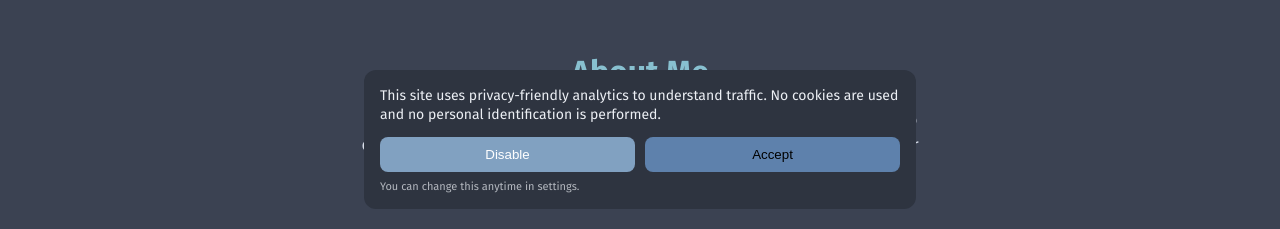
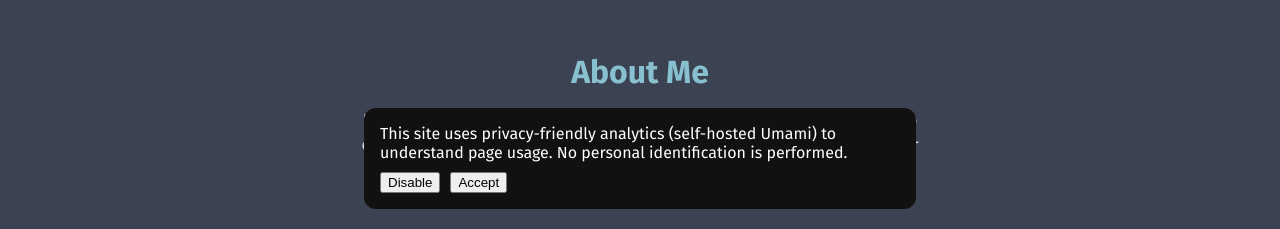
Before and after one commit to Darbyshire64/Portfolio, a React (Vite) app: page / in a window 1280 px wide. Shown: the part 571-800 px from the top of the page. Built offline with nearby package versions, Linux system fonts and the light colour scheme.

Commit message:
Fix CSP issue

```diff
--- a/index.html
+++ b/index.html
@@ -5,15 +5,8 @@
     <link rel="icon" type="image/svg+xml" href="https://e1.darbyshire.tech/portfolio/ld_logo.png" />
     <meta name="viewport" content="width=device-width, initial-scale=1.0" />
     <title>Lawri Darbyshire </title>
-    <script>
-      if (localStorage.getItem("analytics-consent") === "true") {
-        var s = document.createElement("script");
-        s.defer = true;
-        s.src = "https://umami.darbyshire.tech/script.js";
-        s.setAttribute("data-website-id", "e73a97af-c6e6-43b1-9bbf-ac26e8c2a00b");
-       document.head.appendChild(s);
-      }
-</script>
+    <script defer src="https://umami.darbyshire.tech/script.js" data-website-id="e73a97af-c6e6-43b1-9bbf-ac26e8c2a00b" data-auto-track="false"
+></script>
   </head>
   <body>
     <div id="root"></div>
--- a/src/components/ConsentBanner.jsx
+++ b/src/components/ConsentBanner.jsx
@@ -1,70 +1,44 @@
 import { useEffect, useState } from "react";
-
-const STORAGE_KEY = "analytics-consent";
+import { acceptAnalytics, rejectAnalytics, getConsent } from "../lib/analytics";
 
 export default function ConsentBanner() {
   const [visible, setVisible] = useState(false);
-  const [enabled, setEnabled] = useState(false);
 
   useEffect(() => {
-    const saved = localStorage.getItem(STORAGE_KEY);
+    const consent = getConsent();
 
-    if (saved === null) {
+    if (consent === null) {
       setVisible(true);
-      return;
-    }
-
-    if (saved === "true") {
-      enableTracking();
+    } else if (consent === "false") {
+      window.umami?.disable?.();
+    } else if (consent === "true") {
+      window.umami?.track?.();
     }
   }, []);
 
-  function enableTracking() {
-    if (window.umami) {
-      window.umami.disabled = false;
-    }
-    localStorage.setItem(STORAGE_KEY, "true");
-    setEnabled(true);
-  }
-
-  function disableTracking() {
-    window.umami?.disable?.();
-    localStorage.setItem(STORAGE_KEY, "false");
-    setEnabled(false);
-  }
+  if (!visible) return null;
 
   function accept() {
-    enableTracking();
+    acceptAnalytics();
     setVisible(false);
   }
 
   function reject() {
-    disableTracking();
+    rejectAnalytics();
     setVisible(false);
   }
-
-  if (!visible) return null;
 
   return (
     <div style={styles.wrapper}>
       <div style={styles.box}>
-        <div style={styles.text}>
-          This site uses privacy-friendly analytics to understand traffic.
-          No cookies are used and no personal identification is performed.
+        <div>
+          This site uses privacy-friendly analytics (self-hosted Umami) to
+          understand page usage. No personal identification is performed.
         </div>
 
         <div style={styles.buttons}>
-          <button onClick={reject} style={styles.btnSecondary}>
-            Disable
-          </button>
-
-          <button onClick={accept} style={styles.btnPrimary}>
-            Accept
-          </button>
-        </div>
-
-        <div style={styles.small}>
-          You can change this anytime in settings.
+          <button onClick={reject}>Disable</button>
+          <button onClick={accept}>Accept</button>
         </div>
       </div>
     </div>
@@ -82,42 +56,15 @@ const styles = {
     justifyContent: "center",
   },
   box: {
-    maxWidth: 520,
-    background: "#2e3440",
-    color: "#eceff4",
+    background: "#111",
+    color: "#fff",
     padding: 16,
     borderRadius: 12,
-    fontSize: 14,
-  },
-  text: {
-    marginBottom: 12,
-    lineHeight: 1.4,
+    maxWidth: 520,
   },
   buttons: {
+    marginTop: 10,
     display: "flex",
     gap: 10,
-    marginBottom: 8,
-  },
-  btnPrimary: {
-    flex: 1,
-    padding: 10,
-    background: "#5e81ac",
-    color: "#000",
-    border: "none",
-    borderRadius: 8,
-    cursor: "pointer",
-  },
-  btnSecondary: {
-    flex: 1,
-    padding: 10,
-    background: "#81a1c1",
-    color: "#fff",
-    border: "none",
-    borderRadius: 8,
-    cursor: "pointer",
-  },
-  small: {
-    fontSize: 11,
-    opacity: 0.7,
   },
 };
--- /dev/null
+++ b/src/lib/analytics.js
@@ -0,0 +1,15 @@
+const KEY = "analytics-consent";
+
+export function getConsent() {
+  return localStorage.getItem(KEY);
+}
+
+export function acceptAnalytics() {
+  localStorage.setItem(KEY, "true");
+  window.umami?.track?.(); // re-enable tracking
+}
+
+export function rejectAnalytics() {
+  localStorage.setItem(KEY, "false");
+  window.umami?.disable?.(); // stop tracking
+}
```
